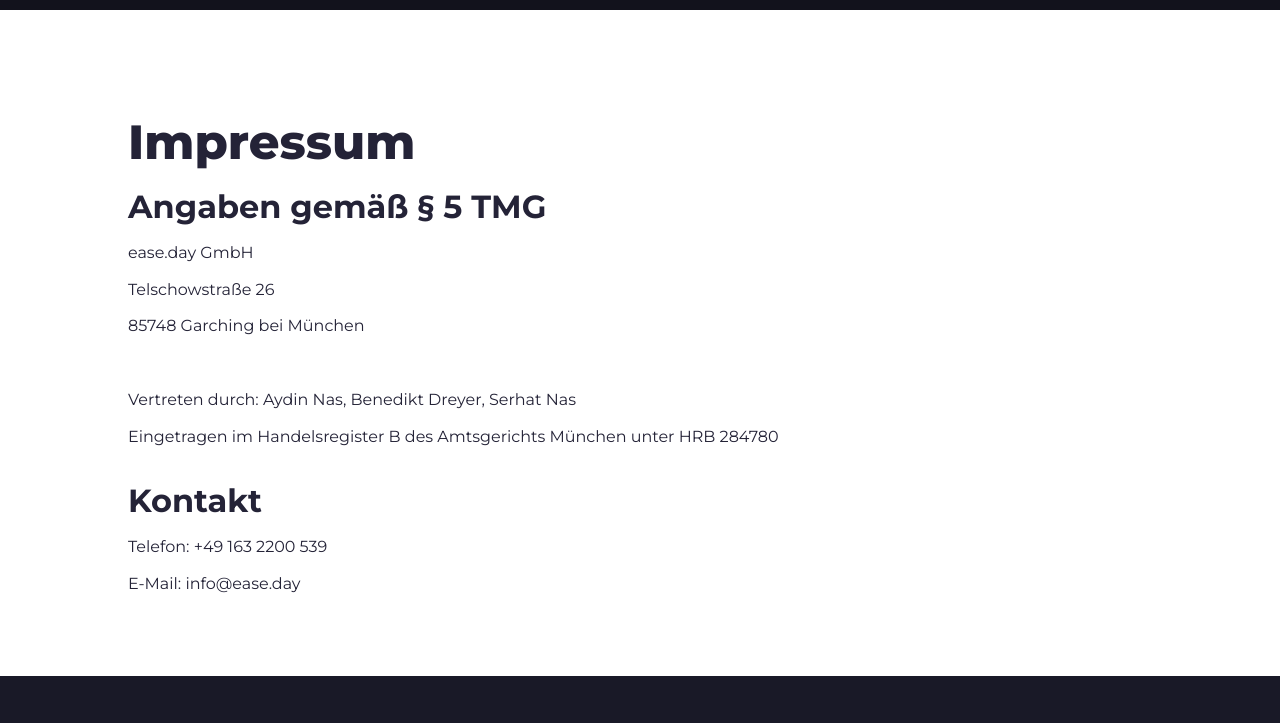
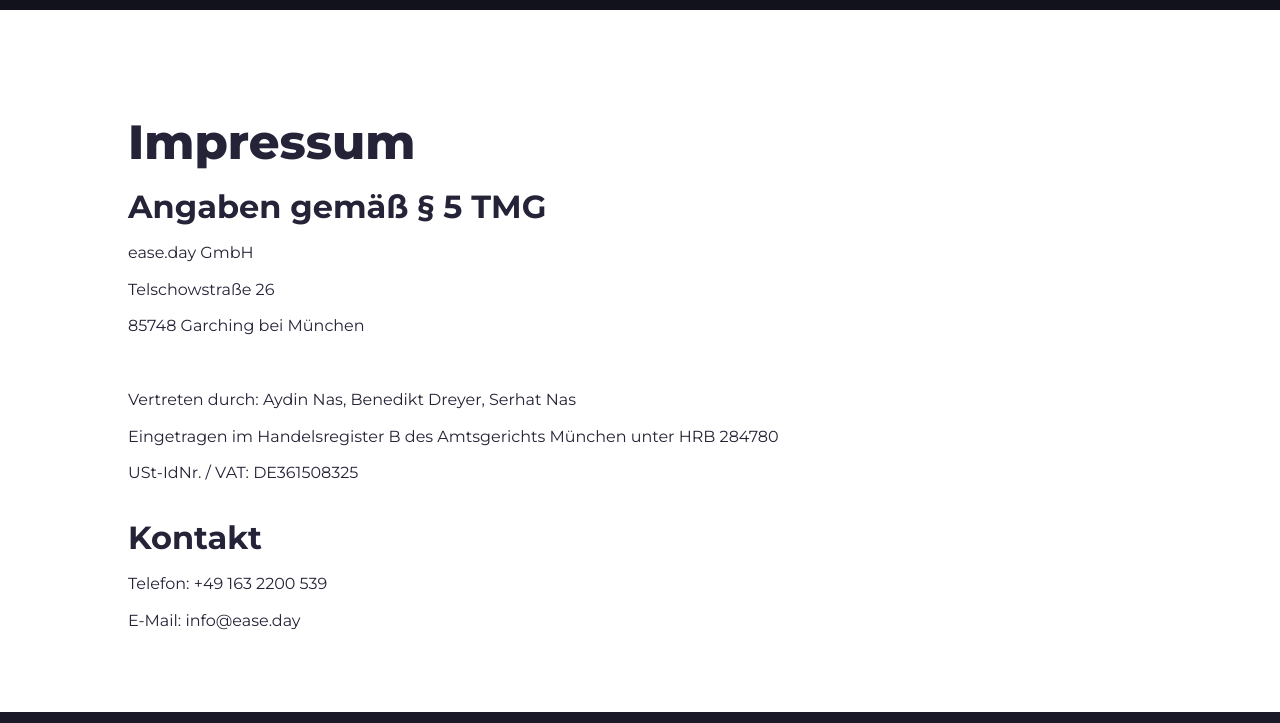
Before and after one commit to serhnas/easeV2, a website built with Parcel: page legal-notice.html in a window 1280 px wide. Shown: the part 77-800 px from the top of the page. Built offline with nearby package versions, Linux system fonts and the light colour scheme.

Commit message:
added VAT to legal notice

```diff
--- a/legal-notice.html
+++ b/legal-notice.html
@@ -140,6 +140,9 @@
                 <br />
                 <span>Eingetragen im Handelsregister B des Amtsgerichts München unter HRB 284780</span>
                 <br />
+                <br />
+                <span>USt-IdNr. / VAT: DE361508325</span>
+                <br />
                 <br class="legal-notice-text20" />
                 <br />
                 <span class="legal-notice-text22">Kontakt</span>
```
